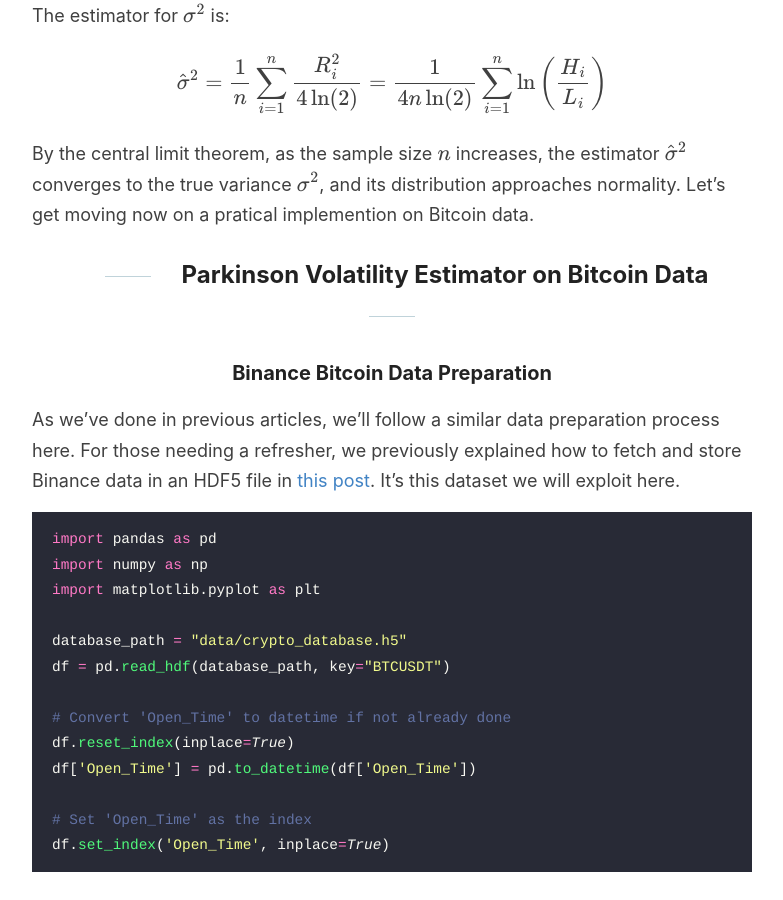
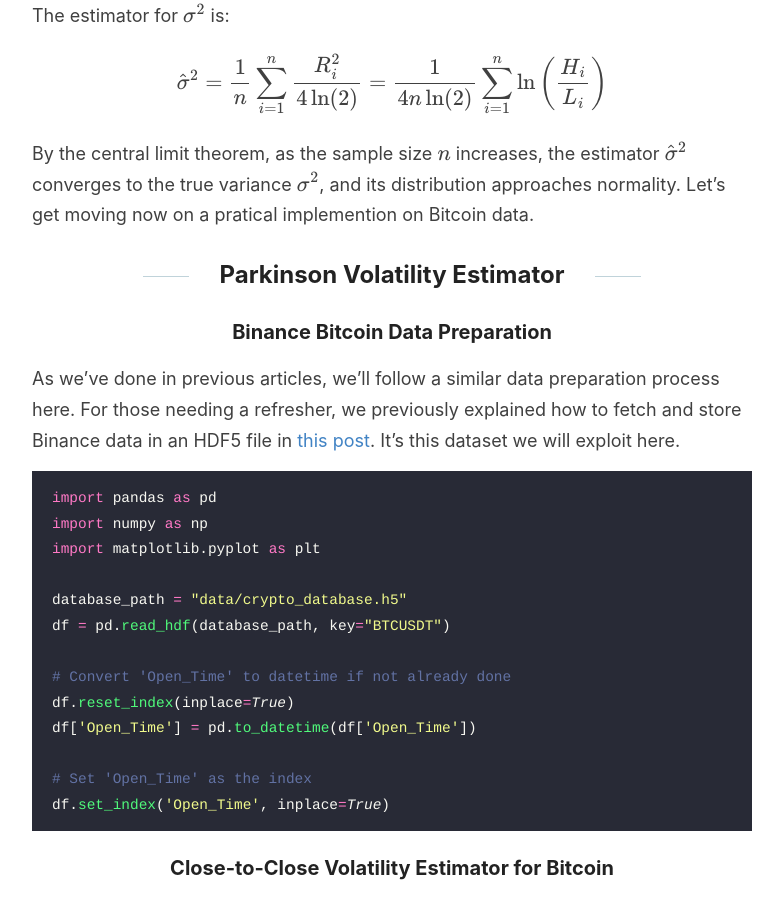
Before and after one commit to Zaltarba/blog, a Jekyll site: the page built from _posts/2024-09-27-BitcoinVolatility-3.md, in a window 1280 px wide and 900 px high, scrolled down 4788 px. Shown: the whole window, without its empty margins (248-1031 px from the left). Built offline with Jekyll 4.4.1, drawn with Linux system fonts in a browser that asks for light colours; formulas are drawn with MathJax 3; comment, search, counter and statistics services are not loaded.

Commit message:
Update 2024-09-27-BitcoinVolatility-3.md

```diff
--- a/_posts/2024-09-27-BitcoinVolatility-3.md
+++ b/_posts/2024-09-27-BitcoinVolatility-3.md
@@ -121,7 +121,7 @@
 
 By the central limit theorem, as the sample size $ n $ increases, the estimator $ \hat{\sigma}^2 $ converges to the true variance $ \sigma^2 $, and its distribution approaches normality. Let's get moving now on a pratical implemention on Bitcoin data.
 
-## Parkinson Volatility Estimator on Bitcoin Data {#parkinson-volitility-on-bitcoin}
+## Parkinson Volatility Estimator {#parkinson-volitility-on-bitcoin}
 
 ### Binance Bitcoin Data Preparation
 
```
